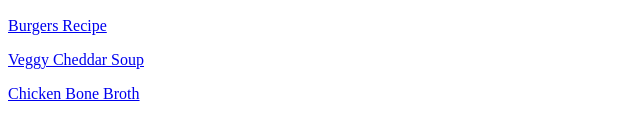
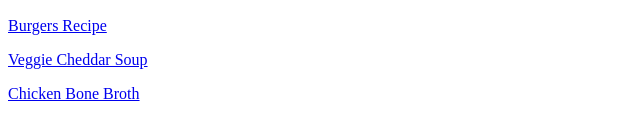
Before and after one commit to danohanlon73/odin-recipes, a plain HTML site: page index.html in a window 1280 px wide. Shown: the part 148-288 px from the top of the page, 0-640 px from the left. Drawn offline with Linux system fonts and the light colour scheme.

Commit message:
Fix typo

```diff
--- a/index.html
+++ b/index.html
@@ -16,7 +16,7 @@
   <h2>See below for a link to my favorite recipes! </h2>
   <p> <a href="recipes/burgers.html">Burgers Recipe</a> </p>
 
-  <p> <a href="recipes/veggie_and_cheddar_soup.html"> Veggy Cheddar Soup</a> </p>
+  <p> <a href="recipes/veggie_and_cheddar_soup.html"> Veggie Cheddar Soup</a> </p>
 
   <p> <a href="recipes/chicken_bone_broth.html">Chicken Bone Broth</a> </p>
 
```
